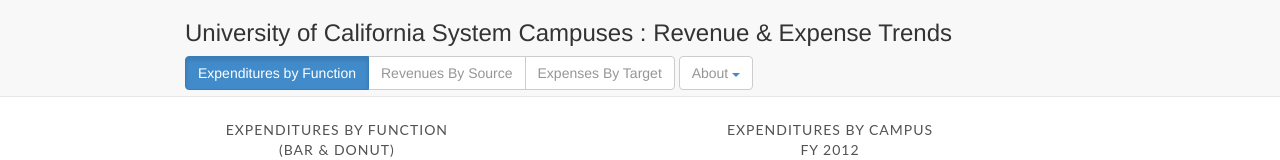
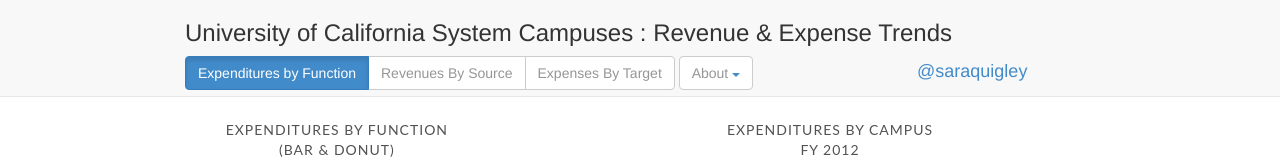
Before and after one commit to saraquigley/uc-trends, a plain HTML site: page index.html in a window 1280 px wide. Shown: the top 160 px of the page. Drawn offline with Linux system fonts and the light colour scheme.

Commit message:
Update index.html
Added @saraquigley to top nav

```diff
--- a/index.html
+++ b/index.html
@@ -71,6 +71,14 @@
       padding-top: 120px;
     }
 
+    .myName {
+      font-family: 'Helvetica Neue';
+      font-size: 18px;
+      font-weight: 300;
+      text-align: right;
+      color: #525252;
+      padding-left: 160px;
+    }
 
 </style>
 <body>
@@ -95,6 +103,8 @@
                 <li class="divider"></li>
                 <li><a data-toggle="modal" href="#myModal">Source Data</a></li>
               </ul>
+          </span>
+          <span class="myName"><a target="_blank" href="http://twitter.com/saraquigley" title="@saraquigley">@saraquigley</a>
           </span>
         </div>
       </div>
```
